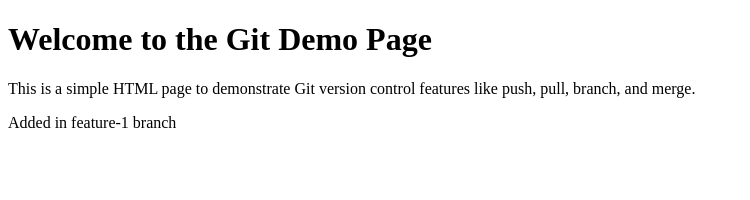
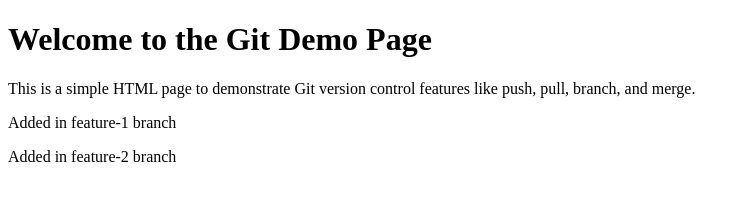
Before and after one commit to Eshita2004/wad_practical_exam, a plain HTML site: page index.html in a window 1280 px wide. Shown: the whole page, without its empty margins (0-750 px from the left). Drawn offline with Linux system fonts and the light colour scheme.

Commit message:
Added second feature paragraph

```diff
--- a/index.html
+++ b/index.html
@@ -10,3 +10,4 @@
 </body>
 </html>
 <p>Added in feature-1 branch</p>
+<p>Added in feature-2 branch</p>
```
